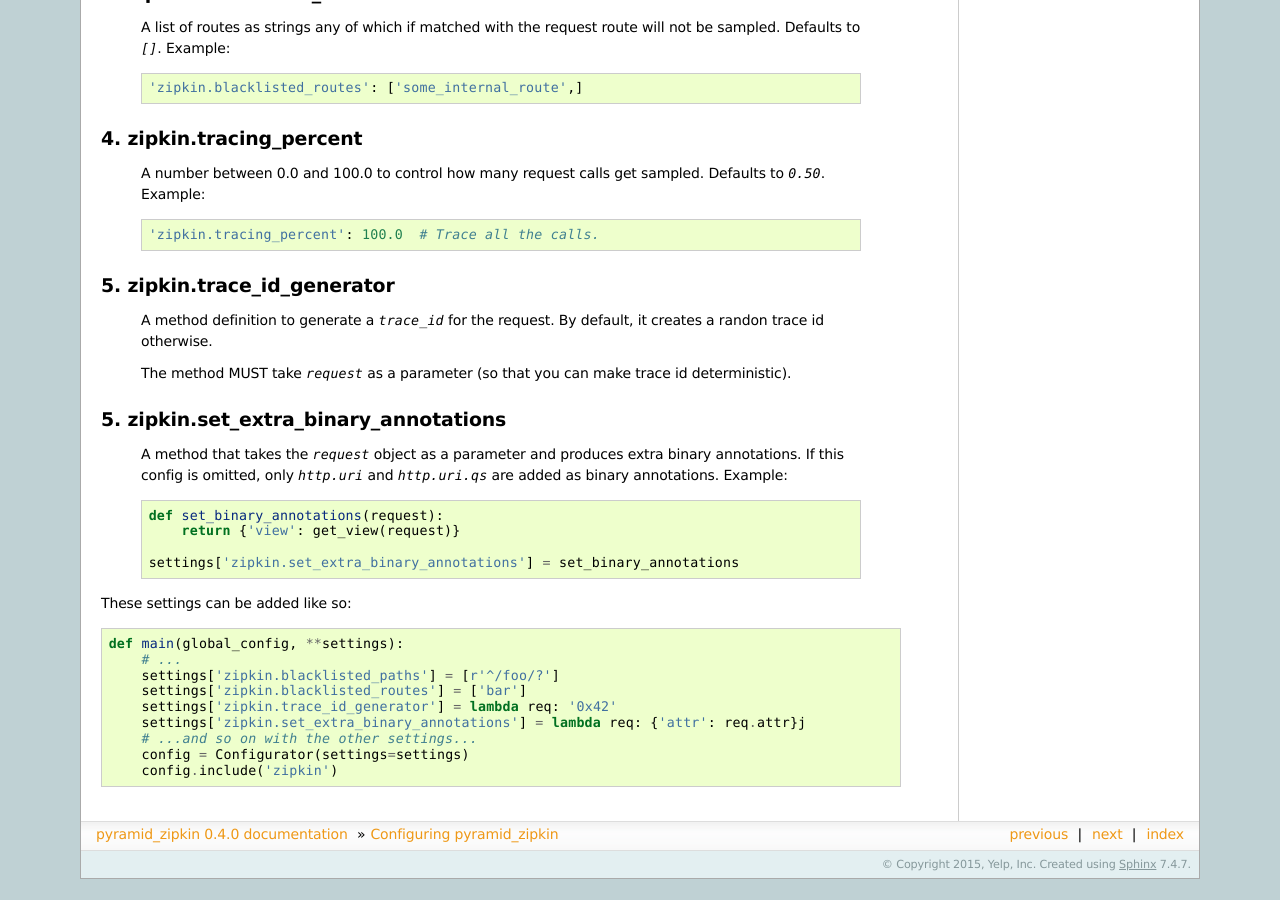
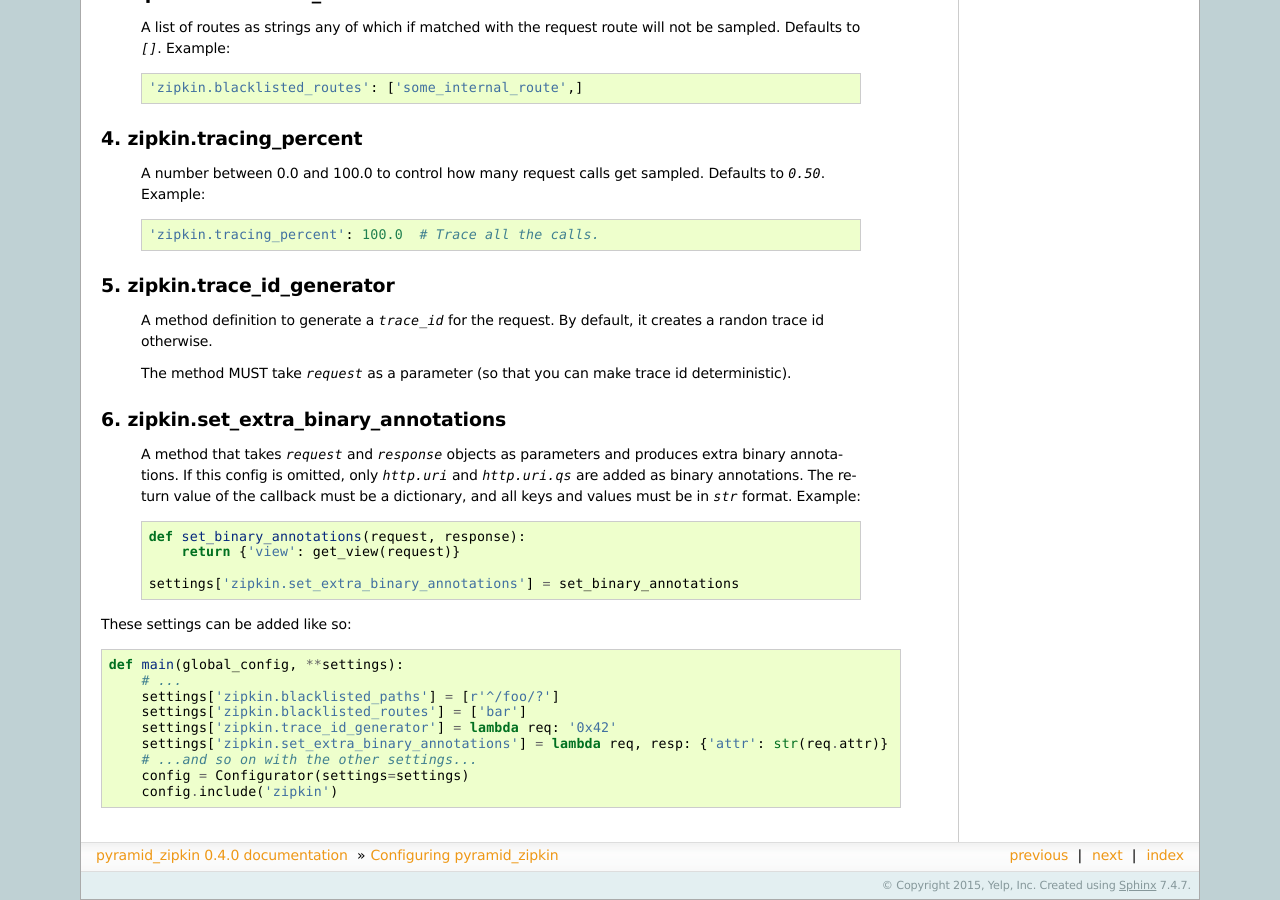
Before and after one commit to Yelp/pyramid_zipkin, a Sphinx documentation site: the page built from docs/source/configuring_zipkin.rst, in a window 1280 px wide and 900 px high, scrolled down 1363 px. Built offline with Sphinx 7.4.7, drawn with Linux system fonts in a browser that asks for light colours; before the commit the page ends 2242 px from its top, so only the background shows below that; some of the changed text lies outside the part shown.

Commit message:
allow response object through binary_annotations function

```diff
--- a/docs/source/configuring_zipkin.rst
+++ b/docs/source/configuring_zipkin.rst
@@ -109,15 +109,17 @@
     id deterministic).
 
 
-5. zipkin.set_extra_binary_annotations
+6. zipkin.set_extra_binary_annotations
 --------------------------------------
-    A method that takes the `request` object as a parameter and produces
-    extra binary annotations. If this config is omitted, only `http.uri`
-    and `http.uri.qs` are added as binary annotations. Example:
+    A method that takes `request` and `response` objects as parameters
+    and produces extra binary annotations. If this config is omitted,
+    only `http.uri` and `http.uri.qs` are added as binary annotations.
+    The return value of the callback must be a dictionary, and all keys
+    and values must be in `str` format. Example:
 
     .. code-block:: python
 
-        def set_binary_annotations(request):
+        def set_binary_annotations(request, response):
             return {'view': get_view(request)}
 
         settings['zipkin.set_extra_binary_annotations'] = set_binary_annotations
@@ -132,7 +134,7 @@
             settings['zipkin.blacklisted_paths'] = [r'^/foo/?']
             settings['zipkin.blacklisted_routes'] = ['bar']
             settings['zipkin.trace_id_generator'] = lambda req: '0x42'
-            settings['zipkin.set_extra_binary_annotations'] = lambda req: {'attr': req.attr}j
+            settings['zipkin.set_extra_binary_annotations'] = lambda req, resp: {'attr': str(req.attr)}
             # ...and so on with the other settings...
             config = Configurator(settings=settings)
             config.include('zipkin')
```
Also changed, not shown: 3 other files.
